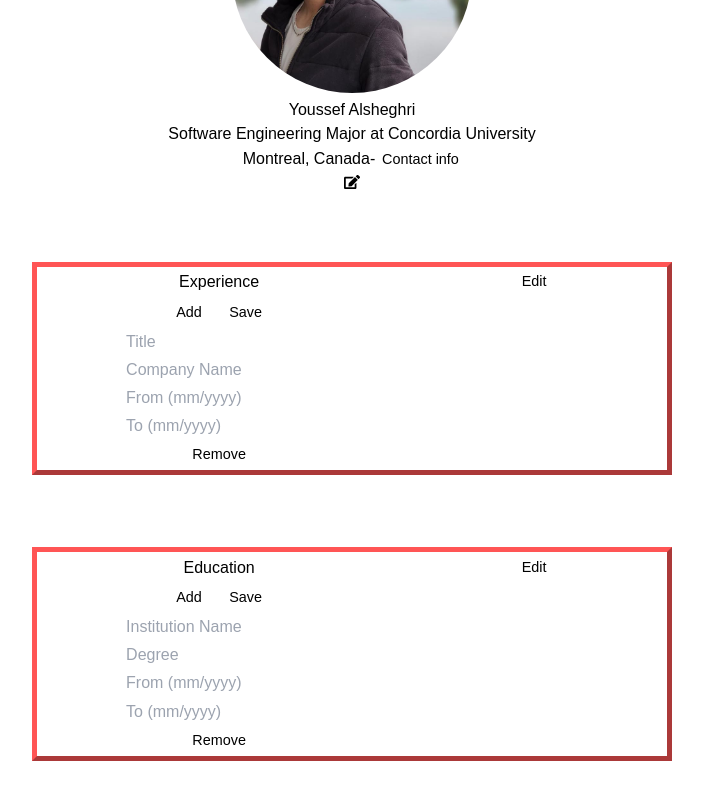
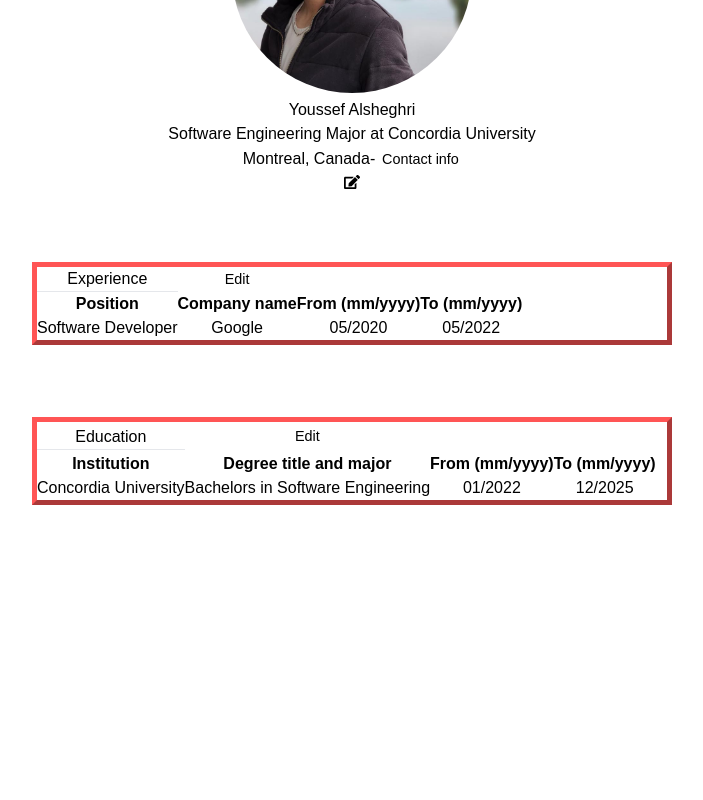
Before and after one commit to soen-341-team-placeholder/placeholder-soen341project2023, a React (Create React App) app in the folder client/: page /student/edit/1 in a window 1280 px wide. Shown: the part 360-1160 px from the top of the page, without its empty margins (288-991 px from the left). After the commit the page ends 937 px from the top, so only its background shows below. Built offline with nearby package versions, Linux system fonts and the light colour scheme.

Commit message:
Changed Student Profile Page
Added editable form and dynamic add/remove work experience & education tables

```diff
--- a/client/src/components/student/Education.js
+++ b/client/src/components/student/Education.js
@@ -1,7 +1,18 @@
 import '../../styles/edit_student/WorkExp.css';
-import { useState } from 'react';
+import React, { useState } from 'react';
 
 function Education() {
+    const [showEdDiv, setShowEdDiv] = useState(true);
+
+    const toggleDiv = () => { // toggle between static div and editable div
+        setShowEdDiv(!showEdDiv);
+    };
+
+    const handleSave = (e) => {
+        submit(e);
+        toggleDiv();
+    }
+
     const [formFields, setFormFields] = useState([
     {institutionName: '', degree: '', fromDate: '', toDate: ''}
     ])
@@ -35,61 +46,83 @@ function Education() {
 
     const editFields = () => {
     let x = document.getElementById('expDiv');
-    if (x.style.display === 'none') {
+    if (x.style.display === 'block') {
+        x.style.display = 'none';
+    } else {
         x.style.display = 'block';
-    } else {
-        x.style.display = 'none';
     }
     }
 
     return (
         <div className="App">
-            <div className='main'>
-                <table className='table-stud'>
+            {showEdDiv ? (
+                <div className='show-static-work-exp-div'>
+                    <table className='static-stud-prof-table'>
                         <tr>
-                        <td className='td-stud'><h2>Education</h2></td>
-                        <td className='td-stud'><button onClick={editFields} className='btn'>Edit</button></td>
+                            <td><h2>Education</h2> <hr /></td>
+                            <td><button onClick={toggleDiv} className='btn'>Edit</button></td>
                         </tr>
                         <tr>
-                        <td className='td-stud'>
+                            <th>Institution</th>
+                            <th>Degree title and major</th>
+                            <th>From (mm/yyyy)</th>
+                            <th>To (mm/yyyy)</th>
+                        </tr>
+                        <tr>
+                            <td>Concordia University</td>
+                            <td>Bachelors in Software Engineering</td>
+                            <td>01/2022</td>
+                            <td>12/2025</td>
+                        </tr>
+                    </table>
+                </div>
+            ) : (
+                <div className='show-edit-work-exp-div'>
+                    <table>
+                        <tr>
+                            <td><h2>Education</h2> <hr /></td>
+                            <td><button onClick={editFields} className='btn'>Edit</button></td>
+                        </tr>
+                        <tr>
+                            <td>
                                 <div id='expDiv'>
                                     <form onSubmit={submit}>
                                         <button onClick={addFields} className='btn'>Add</button>
-                                    <button onClick={submit} className='btn'>Save</button>
+                                        <button onClick={handleSave} className='btn'>Save</button>
                                         <br />
                                         {formFields.map((form, index) =>  {
                                         return (
                                             <div key={index}>
                                                 <input
+                                                    className='input-edit-stud-profile'
                                                     name='institutionName'
                                                     placeholder='Institution Name'
                                                     onChange={event => handleFormChange(event, index)}
                                                     value={form.institutionName}
-                                                className='input-stud'
                                                 />
                                                 <br />
                                                 <input
+                                                    className='input-edit-stud-profile'
                                                     name='degree'
                                                     placeholder='Degree'
                                                     onChange={event => handleFormChange(event, index)}
                                                     value={form.degree}
-                                                className='input-stud'
                                                 />
                                                 <br />
                                                 <input
+                                                    className='input-edit-stud-profile'
                                                     name='fromDate'
                                                     placeholder='From (mm/yyyy)'
                                                     onChange={event => handleFormChange(event, index)}
                                                     value={form.fromDate}
-                                                className='input-stud'
                                                 />
                                                 <br />
                                                 <input
+                                                    className='input-edit-stud-profile'
                                                     name='toDate'
                                                     placeholder='To (mm/yyyy)'
                                                     onChange={event => handleFormChange(event, index)}
                                                     value={form.toDate}
-                                                className='input-stud'
                                                 />
                                                 <br />
                                                 <button onClick={() => removeFields(index)} className='btn'>Remove</button>
@@ -102,6 +135,7 @@ function Education() {
                         </tr>
                     </table>
                 </div>
+            )}
         </div>
     );
 }
--- a/client/src/components/student/Skills.js
+++ b/client/src/components/student/Skills.js
@@ -1,7 +1,18 @@
 import '../../styles/edit_student/WorkExp.css';
-import { useState } from 'react';
+import React, { useState } from 'react';
 
 function Skills() {
+    const [showEdDiv, setShowEdDiv] = useState(true);
+
+    const toggleDiv = () => { // toggle between static div and editable div
+        setShowEdDiv(!showEdDiv);
+    };
+
+    const handleSave = (e) => {
+        submit(e);
+        toggleDiv();
+    }
+
     const [formFields, setFormFields] = useState([
         {skill: '', placeObtained: ''}
     ])
@@ -33,45 +44,59 @@ function Skills() {
 
     const editFields = () => {
         let x = document.getElementById('skillDiv');
-        if (x.style.display === 'none') {
+        if (x.style.display === 'block') {
+            x.style.display = 'none';
+        } else {
             x.style.display = 'block';
-        } else {
-            x.style.display = 'none';
         }
     }
 
     return (
         <div className="App">
-            <div className='main'>
-                <table className='table-stud'>
+            {showEdDiv ? (
+                <div className='show-static-work-exp-div'>
+                    <table className='static-stud-prof-table'>
                         <tr>
-                        <td className='td-stud'><h2>Skills</h2></td>
-                        <td className='td-stud'><button onClick={editFields} className='btn'>Edit</button></td>
+                            <td><h2>Skills</h2> <hr /></td>
+                            <td><button onClick={toggleDiv} className='btn'>Edit</button></td>
                         </tr>
                         <tr>
-                        <td className='td-stud'>
+                            <td>React JS</td>
+                            <td>Education</td>
+                        </tr>
+                    </table>
+                 </div>
+            ) : (
+                <div className='show-edit-work-exp-div'>
+                    <table>
+                        <tr>
+                            <td><h2>Skills</h2> <hr /></td>
+                            <td><button onClick={editFields} className='btn'>Edit</button></td>
+                        </tr>
+                        <tr>
+                            <td>
                                 <div id='skillDiv'>
                                     <form onSubmit={submit}>
                                         <button onClick={addFields} className='btn'>Add</button>
-                                    <button onClick={submit} className='btn'>Save</button>
+                                        <button onClick={handleSave} className='btn'>Save</button>
                                         <br />
                                         {formFields.map((form, index) =>  {
                                         return (
                                             <div key={index}>
                                                 <input
+                                                    className='input-edit-stud-profile'
                                                     name='skill'
                                                     placeholder='Skill'
                                                     onChange={event => handleFormChange(event, index)}
                                                     value={form.skill}
-                                                className='input-stud'
                                                 />
                                                 <br />
                                                 <input
+                                                    className='input-edit-stud-profile'
                                                     name='placeObtained'
                                                     placeholder='Education or Work Experience?'
                                                     onChange={event => handleFormChange(event, index)}
                                                     value={form.placeObtained}
-                                                className='input-stud'
                                                 />
                                                 <br />
                                                 <button onClick={() => removeFields(index)} className='btn'>Remove</button>
@@ -84,6 +109,7 @@ function Skills() {
                         </tr>
                     </table>
                 </div>
+            )}
         </div>
     );
 }
--- a/client/src/components/student/WorkExp.js
+++ b/client/src/components/student/WorkExp.js
@@ -1,9 +1,15 @@
 import '../../styles/edit_student/WorkExp.css';
-import { useState } from 'react';
+import React, { useState } from 'react';
 
 function WorkExp() {
+    const [showEdDiv, setShowEdDiv] = useState(true);
+
+    const toggleDiv = () => { // toggle between static div and editable div
+        setShowEdDiv(!showEdDiv);
+    };
+
     const [formFields, setFormFields] = useState([
-        { title: '', employer: '', fromDate: '', toDate: '' }
+        {title: '', employer: '', fromDate: '', toDate: ''}
     ])
 
     const handleFormChange = (event, index) => {
@@ -15,6 +21,11 @@ function WorkExp() {
     const submit = (e) => {
     e.preventDefault(); // prevent the page from refreshing itself when remove button is clicked
     console.log(formFields);
+    }
+
+    const handleSave = (e) => {
+        submit(e);
+        toggleDiv();
     }
 
     const addFields = () => {
@@ -35,60 +46,83 @@ function WorkExp() {
 
     const editFields = () => {
     let x = document.getElementById('edDiv');
-        if (x.style.display === 'none') {
+    if (x.style.display === 'block') {
+        x.style.display = 'none';
+    } else {
         x.style.display = 'block';
-        } else {
-            x.style.display = 'none';
     }
     }
 
     return (
         <div className="App">
-            <table className='table-stud'>
+            {showEdDiv ? (
+                <div className='show-static-work-exp-div'>
+                    <table className='static-stud-prof-table'>
                         <tr>
-                    <td className='td-stud'><h2>Experience</h2></td>
-                    <td className='td-stud'><button onClick={editFields} className='btn'>Edit</button></td>
+                            <td><h2>Experience</h2> <hr /></td>
+                            <td><button onClick={toggleDiv} className='btn'>Edit</button></td>
                         </tr>
                         <tr>
-                    <td className='td-stud'>
+                            <th>Position</th>
+                            <th>Company name</th>
+                            <th>From (mm/yyyy)</th>
+                            <th>To (mm/yyyy)</th>
+                        </tr>
+                        <tr>
+                            <td>Software Developer</td>
+                            <td>Google</td>
+                            <td>05/2020</td>
+                            <td>05/2022</td>
+                        </tr>
+                    </table>
+                </div>
+            ) : (
+            <div className='show-edit-work-exp-div'>
+            <table>
+                <tr>
+                    <td><h2>Experience</h2> <hr /></td>
+                    <td><button onClick={editFields} className='btn'>Edit</button></td>
+                </tr>
+                <tr>
+                    <td>
                         <div id='edDiv'>
                             <form onSubmit={submit}>
                                 <button onClick={addFields} className='btn'>Add</button>
-                                <button onClick={submit} className='btn'>Save</button>
+                                <button onClick={handleSave} className='btn'>Save</button>
                                 <br />
-                                {formFields.map((form, index) => {
+                                {formFields.map((form, index) =>  {
                                 return (
                                     <div key={index}>
                                         <input
+                                            className='input-edit-stud-profile'
                                             name='title'
                                             placeholder='Title'
                                             onChange={event => handleFormChange(event, index)}
                                             value={form.title}
-                                                className='input-stud'
                                         />
                                         <br />
                                         <input
+                                            className='input-edit-stud-profile'
                                             name='employer'
                                             placeholder='Company Name'
                                             onChange={event => handleFormChange(event, index)}
                                             value={form.employer}
-                                                className='input-stud'
                                         />
                                         <br />
                                         <input
+                                            className='input-edit-stud-profile'
                                             name='fromDate'
                                             placeholder='From (mm/yyyy)'
                                             onChange={event => handleFormChange(event, index)}
                                             value={form.fromDate}
-                                                className='input-stud'
                                         />
                                         <br />
                                         <input
+                                            className='input-edit-stud-profile'
                                             name='toDate'
                                             placeholder='To (mm/yyyy)'
                                             onChange={event => handleFormChange(event, index)}
                                             value={form.toDate}
-                                                className='input-stud'
                                         />
                                         <br />
                                         <button onClick={() => removeFields(index)} className='btn'>Remove</button>
@@ -101,6 +135,8 @@ function WorkExp() {
                 </tr>
             </table>
           </div>
+            )}
+        </div>
     );
 }
 
```
Also changed, not shown: client/src/components/student/StudEditForm.js (added, +133 -0 lines), client/src/styles/edit_student/StudEditForm.css (added, +9 -0 lines). Lines whose indentation alone changed are shown as unchanged.
